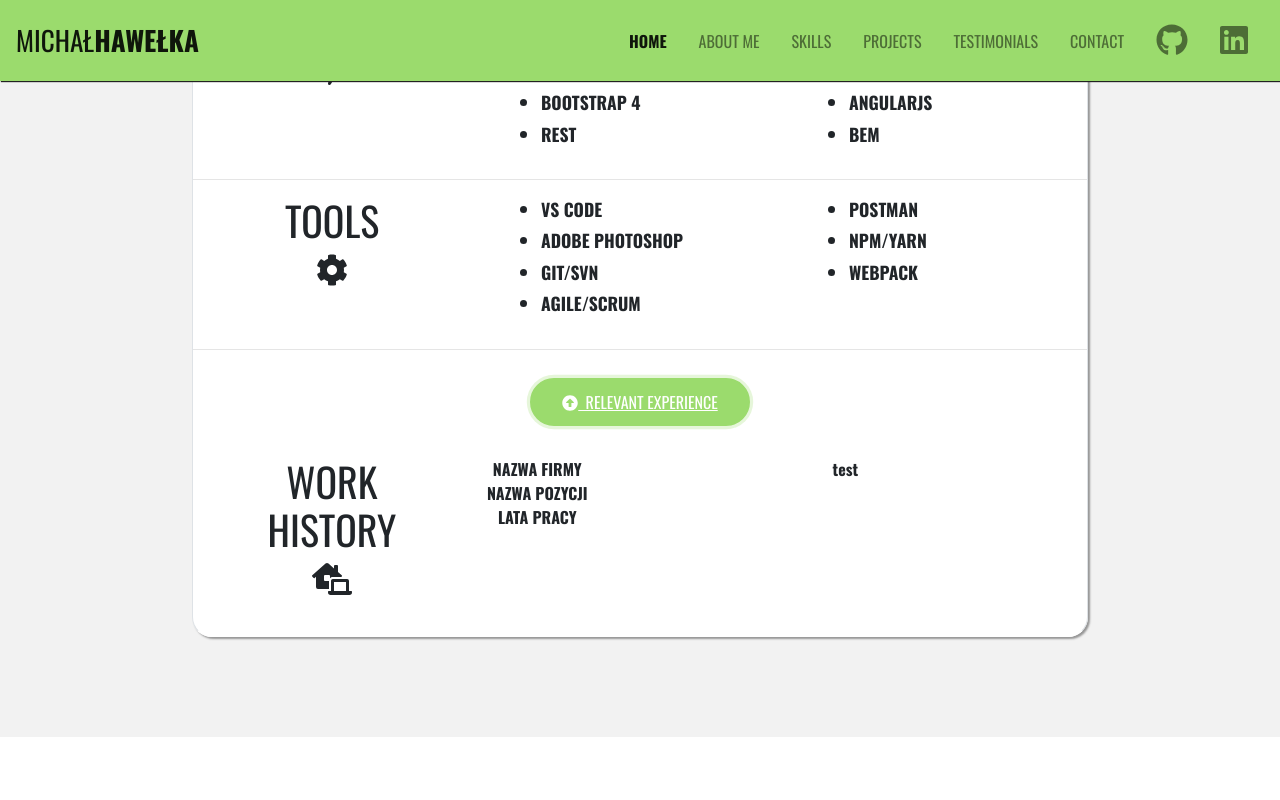
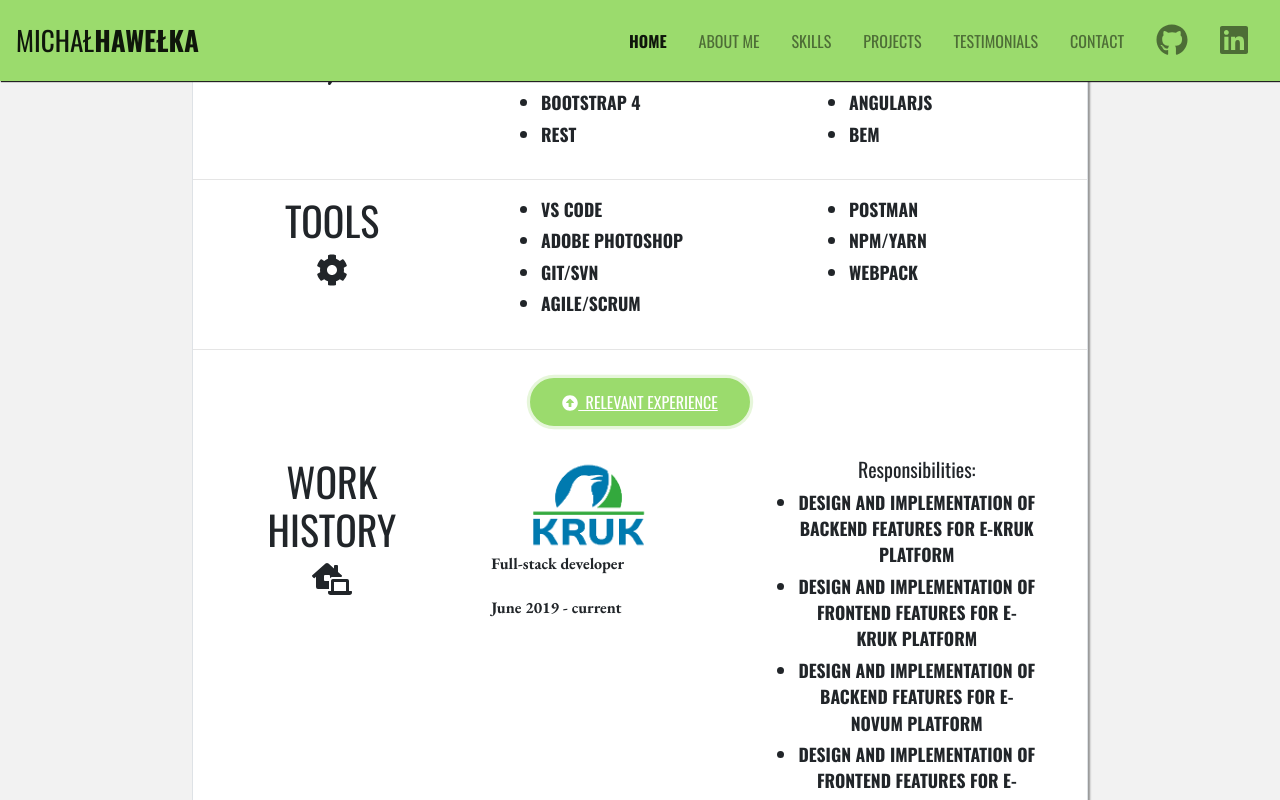
Before and after one commit to hawelkam/mh-portfolio-site, a React (Create React App) app: page / in a window 1280 px wide. Both pictures are taken after a click on the button "RELEVANT EXPERIENCE". Shown: the part 1654-2454 px from the top of the page. Built offline with nearby package versions, Linux system fonts and the light colour scheme.

Commit message:
Work history v0.1

```diff
--- a/src/components/Experience/Experience.js
+++ b/src/components/Experience/Experience.js
@@ -5,6 +5,11 @@ import { FontAwesomeIcon } from '@fortawesome/react-fontawesome'
 import { faLaptopCode, faVideo, faGamepad } from '@fortawesome/free-solid-svg-icons'
 import SectionHeading from '../SectionHeading'
 import ExperienceTab from './ExperienceTab'
+import nokiaLogo from '../../img/logos/nokia-logo.png'
+import krukLogo from '../../img/logos/logo-kruk.png'
+import capLogo from '../../img/logos/capgemini-logo.png'
+import gameupLogo from '../../img/logos/gameup-logo.png'
+
 
 const skillsTabData = {
     "journalist" : {
@@ -28,7 +33,26 @@ const skillsTabData = {
             "Microsoft Office",
             "SEO"
         ],
-        experience: "test"
+        experience: [
+            {
+                companyLogo: nokiaLogo,
+                companyName: "Nokia",
+                position: "Software Engineer",
+                workPeriod: "May 2013 - June 2016",
+                responsibilities: [
+                    "C++ programming for BTS",
+                    "writing unit, module and SCT tests",
+                    "designing new features"
+                ],
+                keyTech: [
+                    "C++",
+                    "TTCN-3",
+                    "Python",
+                    "Bash",
+                    "Git"
+                ]
+            }
+        ]
     },
     "frontend" : {
         key: "frontend",
@@ -53,7 +77,85 @@ const skillsTabData = {
             "Webpack",
             "Agile/Scrum"
         ],
-        experience: "test"
+        experience: [
+            {
+                companyLogo: krukLogo,
+                companyName: "Kruk",
+                position: "Full-stack developer",
+                workPeriod: "June 2019 - current",
+                responsibilities: [
+                    "Design and implementation of backend features for e-Kruk platform",
+                    "Design and implementation of frontend features for e-Kruk platform",
+                    "Design and implementation of backend features for e-Novum platform",
+                    "Design and implementation of frontend features for e-Novum platform",
+                    "Implementation of new tools for optimizing team's workflow"
+                ],
+                keyTech: [
+                    "Java",
+                    "Kotlin",
+                    "AngularJS",
+                    "Angular",
+                    "Git",
+                    "Docker",
+                    "HTML5",
+                    "CSS/LESS"
+                ]
+            },
+            {
+                companyLogo: gameupLogo,
+                companyName: "GameUp",
+                position: "IT Specialist / Web Developer",
+                workPeriod: "January 2020 - current",
+                responsibilities: [
+                    "Design and implementation of backend features for e-Kruk platform",
+                    "Design and implementation of frontend features for e-Kruk platform",
+                    "Design and implementation of backend features for e-Novum platform",
+                    "Design and implementation of frontend features for e-Novum platform",
+                    "Implementation of new tools for optimizing team's workflow"
+                ],
+                keyTech: [
+                    "Wordpress",
+                    "HTML5",
+                    "CSS/LESS"
+                ]
+            },
+            {
+                companyLogo: capLogo,
+                companyName: "Capgemini",
+                position: "Java Developer",
+                workPeriod: "August 2017 - May 2019",
+                responsibilities: [
+                    "Design and implementation of backend features for e-Kruk platform",
+                    "Design and implementation of frontend features for e-Kruk platform",
+                    "Design and implementation of backend features for e-Novum platform",
+                    "Design and implementation of frontend features for e-Novum platform",
+                    "Implementation of new tools for optimizing team's workflow"
+                ],
+                keyTech: [
+                    "Java",
+                    "Git",
+                    "Swing"
+                ]
+            },
+            {
+                companyLogo: nokiaLogo,
+                companyName: "Nokia",
+                position: "Software Engineer",
+                workPeriod: "May 2013 - June 2016",
+                responsibilities: [
+                    "C++ programming for BTS",
+                    "writing unit, module and SCT tests",
+                    "designing new features"
+                ],
+                keyTech: [
+                    "C++",
+                    "TTCN-3",
+                    "Python",
+                    "Bash",
+                    "Git"
+                ]
+            }
+        ]
     },
     "editor" : {
         key: "editor",
@@ -74,7 +176,26 @@ const skillsTabData = {
             "Adobe Audition",
             "iMovie"
         ],
-        experience: "test"
+        experience: [
+            {
+                companyLogo: nokiaLogo,
+                companyName: "Nokia",
+                position: "Software Engineer",
+                workPeriod: "May 2013 - June 2016",
+                responsibilities: [
+                    "C++ programming for BTS",
+                    "writing unit, module and SCT tests",
+                    "designing new features"
+                ],
+                keyTech: [
+                    "C++",
+                    "TTCN-3",
+                    "Python",
+                    "Bash",
+                    "Git"
+                ]
+            }
+        ]
     }
 }
 
@@ -105,9 +226,9 @@ const Experience = () => {
                         </Nav.Item>
                     </Nav>
                     <Tab.Content className="skills__content">
-                        <ExperienceTab data={skillsTabData.frontend} />
-                        <ExperienceTab data={skillsTabData.editor} />
-                        <ExperienceTab data={skillsTabData.journalist}/>
+                        {Object.values(skillsTabData).map(tab => (
+                            <ExperienceTab key={tab.key} data={tab} />
+                        ))}
                     </Tab.Content>
                 </Row>
             </Tab.Container>
--- a/src/components/Experience/Experience.scss
+++ b/src/components/Experience/Experience.scss
@@ -98,3 +98,7 @@
     text-transform: uppercase;
     margin-bottom: 5px;
 }
+
+.experience__company-logo {
+    width: 50%;
+}
--- /dev/null
+++ b/src/components/Experience/ExperienceHistoryItem.js
@@ -0,0 +1,29 @@
+import React from 'react'
+import { Row, Col } from 'react-bootstrap'
+
+const ExperienceHistoryItem = ({data}) => {
+    return (
+        <Row>
+            <Col>
+                <img src={data.companyLogo} alt="Company Logo" className="experience__company-logo"/>
+                <p>{data.position}</p>
+                <p>{data.workPeriod}</p>
+            </Col>
+            <Col>
+                <ul><h5>Responsibilities:</h5>
+                    {data.responsibilities.map(item => (
+                        <li key={item}>{item}</li>
+                    ))}
+                </ul>
+                <hr/>
+                <ul>Key technologies:
+                    {data.keyTech.map(item => (
+                        <li key={item}>{item}</li>
+                    ))}
+                </ul>
+            </Col>
+        </Row>
+    )
+}
+
+export default ExperienceHistoryItem
--- a/src/components/Experience/ExperienceTabExtension.js
+++ b/src/components/Experience/ExperienceTabExtension.js
@@ -3,6 +3,7 @@ import { Row, Accordion, Card, Col, Button } from 'react-bootstrap'
 import { FontAwesomeIcon } from '@fortawesome/react-fontawesome'
 import { faLaptopHouse, faArrowAltCircleDown, faArrowAltCircleUp } from '@fortawesome/free-solid-svg-icons'
 import ExperienceTabSectionHeader from './ExperienceTabSectionHeader'
+import ExperienceHistoryItem from './ExperienceHistoryItem'
 
 export default class ExperienceTabExtension extends Component {
     state = {
@@ -32,13 +33,13 @@ export default class ExperienceTabExtension extends Component {
                                     <Col lg={3}>
                                         <ExperienceTabSectionHeader title="WORK HISTORY" icon={faLaptopHouse} />
                                     </Col>
-                                    <Col lg={3}>
-                                        NAZWA FIRMY <br/>
-                                        NAZWA POZYCJI <br/>
-                                        LATA PRACY
-                                    </Col>
                                     <Col>
-                                        {experience}
+                                        {experience.map((historyItem, index) => (
+                                            <React.Fragment key={historyItem.companyName}>
+                                                <ExperienceHistoryItem data={historyItem} />
+                                                {experience.length !== (index + 1) && <hr/>}
+                                            </React.Fragment>
+                                        ))}
                                     </Col>
                                 </Row>
                                 </Card.Body>
--- a/src/components/Projects/Projects.js
+++ b/src/components/Projects/Projects.js
@@ -6,11 +6,13 @@ import gameupPhoto from '../../img/gameup.png'
 import ekrukPhoto from '../../img/ekruk.png'
 import SectionHeading from '../SectionHeading'
 import ProjectCard from './ProjectCard'
+import { Fade } from 'react-reveal'
 
 const Projects = () => {
     return (
         <section className="projects" id="projects">
             <SectionHeading text="PROJECTS" />
+            <Fade bottom cascade>
                 <Row>
                     <ProjectCard img={ekrukPhoto} alt="e-Kruk website" description="Various front- and backend features for the eKruk web app" />
                     <ProjectCard img={gameupPhoto} alt="GameUp NGO website" description="GameUp NGO full Wordpress website config" />
@@ -22,6 +24,7 @@ const Projects = () => {
                     <ProjectCard img={gameupPhoto} alt="GameUp NGO website" description="GameUp NGO full Wordpress website config" />
                     <ProjectCard img={pbProtfolioPhoto} alt="Piotr Bilik's portfolio website" description="Portfolio website for a&nbsp;Junior UX&nbsp;Designer" />
                 </Row>
+            </Fade>
         </section>
     )
 }
```
Lines whose indentation alone changed are shown as unchanged.
